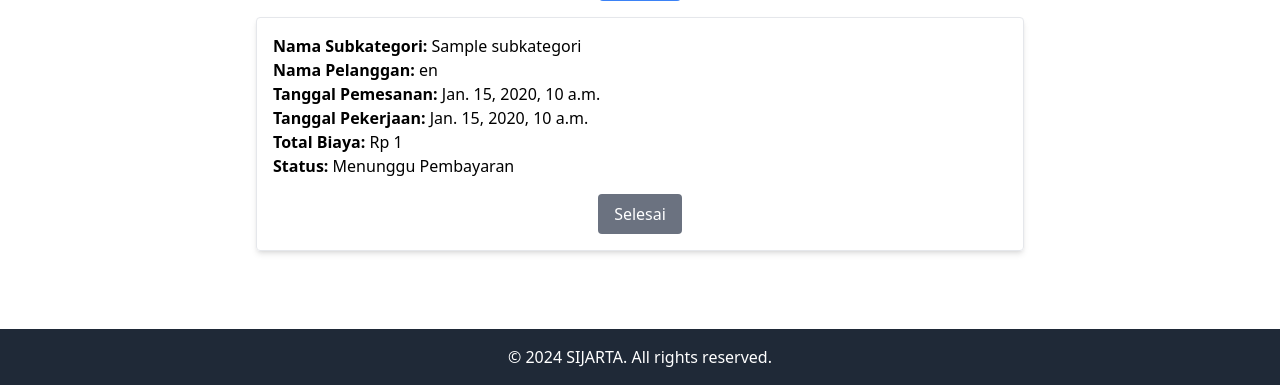
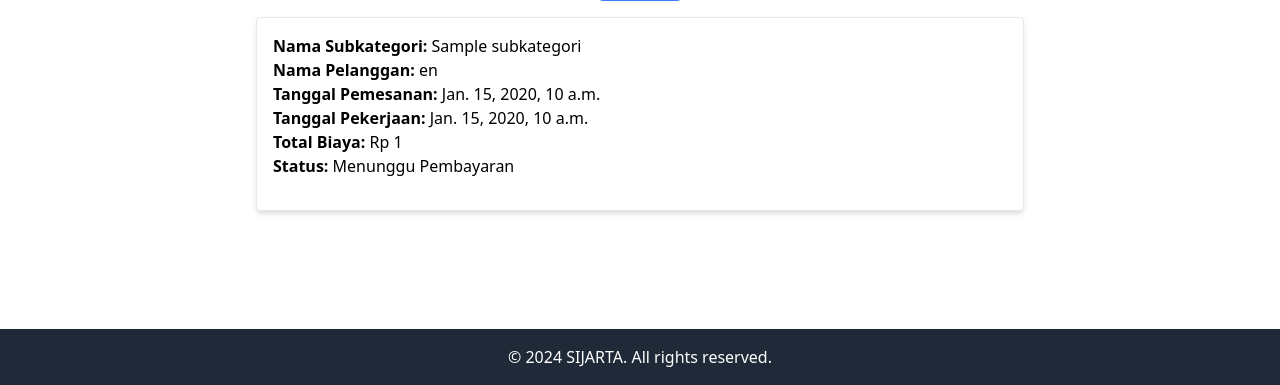
Before and after one commit to BASDUDES-BasDat-B/Proyek-SIJARTA, a Django app: template templates/status_pekerjaan_jasa.html in a window 1280 px wide. Shown: the part 415-800 px from the top of the page. Run offline with Django 5.2, Linux system fonts and the light colour scheme; the template is opened without the code that fills it: most values are stand-ins (such as "Sample title", 1, 10 or a date in 2020); some libraries are stand-ins or nearby versions.

Commit message:
Fixing bug

```diff
--- a/merah/templates/status_pekerjaan_jasa.html
+++ b/merah/templates/status_pekerjaan_jasa.html
@@ -57,7 +57,7 @@
                     <button type="submit" class="bg-yellow-500 hover:bg-yellow-600 text-white px-4 py-2 rounded">Melakukan Pelayanan Jasa</button>
                 </form>
             {% elif pesanan.status == "Pelayanan Jasa Sedang Dilakukan" %}
-                <form method="post" action="{% url 'ubah_status_pesanan' pesanan.id 'Pesanan Selesai' %}">
+                <form method="post" action="{% url 'ubah_status_pesanan' pesanan.id 'Pemesanan Selesai' %}">
                     {% csrf_token %}
                     <button type="submit" class="bg-gray-500 hover:bg-gray-600 text-white px-4 py-2 rounded">Selesai</button>
                 </form>
--- a/merah/views.py
+++ b/merah/views.py
@@ -584,7 +584,7 @@ def status_pekerjaan_jasa(request):
         ("Menunggu Pekerja Terdekat", "Menunggu Pekerja Terdekat"),
         ("Pekerja Tiba di Lokasi", "Pekerja Tiba di Lokasi"),
         ("Pelayanan Jasa Sedang Dilakukan", "Pelayanan Jasa Sedang Dilakukan"),
-        ("Pesanan Selesai", "Pesanan Selesai"),
+        ("Pemesanan Selesai", "Pemesanan Selesai"),
         ("Pesanan Dibatalkan", "Pesanan Dibatalkan"),
     ]
 
@@ -640,7 +640,7 @@ def ubah_status_pesanan(request, pesanan_id, status_baru):
     status_transitions = {
         "Menunggu Pekerja Terdekat": "Pekerja Tiba di Lokasi",
         "Pekerja Tiba di Lokasi": "Pelayanan Jasa Sedang Dilakukan",
-        "Pelayanan Jasa Sedang Dilakukan": "Pesanan Selesai",
+        "Pelayanan Jasa Sedang Dilakukan": "Pemesanan Selesai",
     }
 
     # Verifikasi bahwa status_baru sesuai dengan transisi
--- a/templates/status_pekerjaan_jasa.html
+++ b/templates/status_pekerjaan_jasa.html
@@ -57,12 +57,10 @@
                     <button type="submit" class="bg-yellow-500 hover:bg-yellow-600 text-white px-4 py-2 rounded">Melakukan Pelayanan Jasa</button>
                 </form>
             {% elif pesanan.status == "Pelayanan Jasa Sedang Dilakukan" %}
-                <form method="post" action="{% url 'ubah_status_pesanan' pesanan.id 'Pesanan Selesai' %}">
+                <form method="post" action="{% url 'ubah_status_pesanan' pesanan.id 'Pemesanan Selesai' %}">
                     {% csrf_token %}
                     <button type="submit" class="bg-gray-500 hover:bg-gray-600 text-white px-4 py-2 rounded">Selesai</button>
                 </form>
-            {% else %}
-                <button class="bg-gray-500 text-white px-4 py-2 rounded cursor-not-allowed" disabled>Selesai</button>
             {% endif %}
         </div>
     </div>
```
